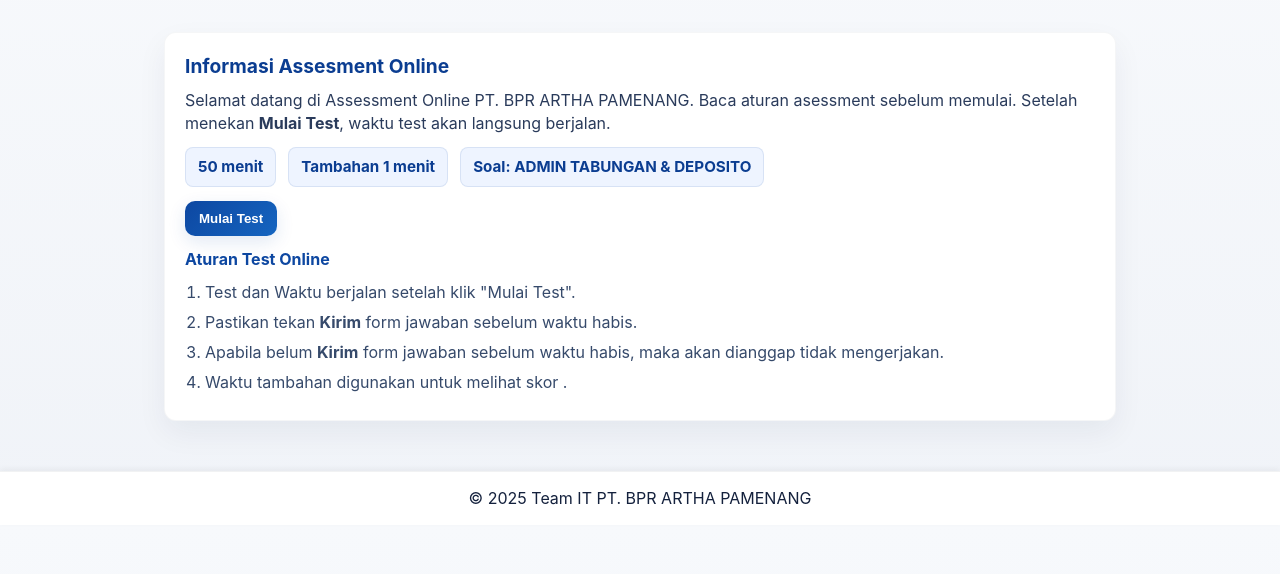
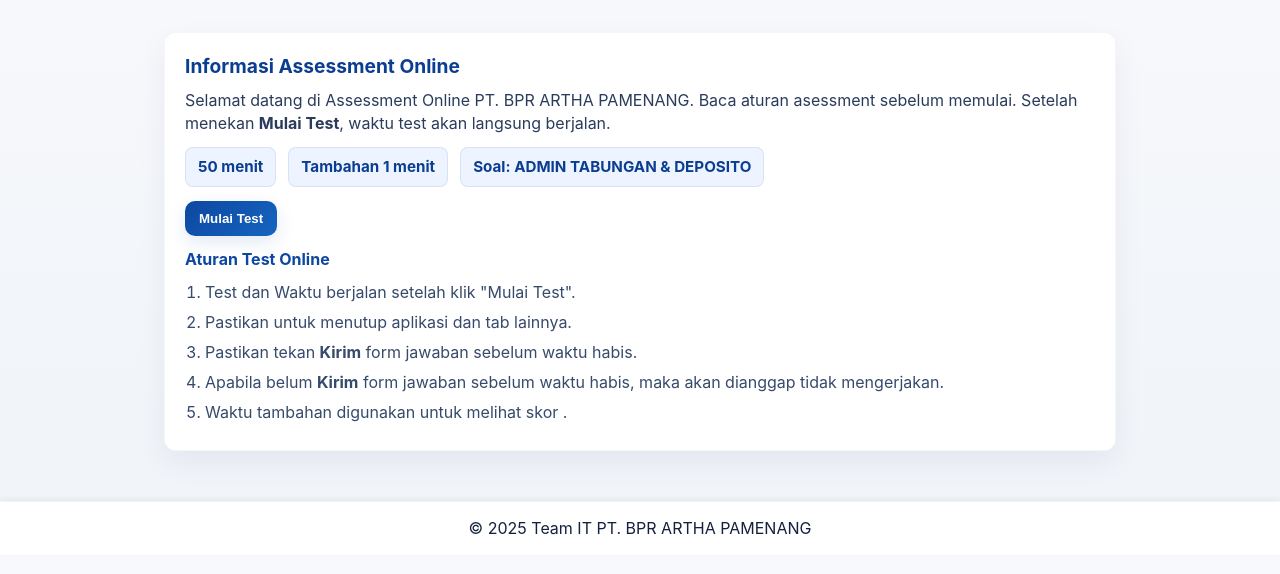
Before and after one commit to dwinz14/Assessment-online, a plain HTML site: page ADMIN_TABUNGAN-DEPOSITO/index.html in a window 1280 px wide. Shown: the part 70-644 px from the top of the page. Drawn offline with Linux system fonts and the light colour scheme.

Commit message:
changes "informasi-test"

```diff
--- a/ADMIN_TABUNGAN-DEPOSITO/index.html
+++ b/ADMIN_TABUNGAN-DEPOSITO/index.html
@@ -25,7 +25,7 @@
     <main class="main-wrap">
       <!-- LANDING CARD -->
       <section id="landing" class="card landing-card">
-        <h1 class="title">Informasi Assesment Online</h1>
+        <h1 class="title">Informasi Assessment Online</h1>
         <p class="desc">Selamat datang di Assessment Online PT. BPR ARTHA PAMENANG. Baca aturan asessment sebelum memulai. Setelah menekan <strong>Mulai Test</strong>, waktu test akan langsung berjalan.</p>
 
         <div class="meta">
@@ -42,6 +42,7 @@
           <h3>Aturan Test Online</h3>
           <ol>
             <li>Test dan Waktu berjalan setelah klik "Mulai Test".</li>
+            <li>Pastikan untuk menutup aplikasi dan tab lainnya.</li>
             <li>Pastikan tekan <strong>Kirim</strong> form jawaban sebelum waktu habis.</li>
             <li>Apabila belum <strong>Kirim</strong> form jawaban sebelum waktu habis, maka akan dianggap tidak mengerjakan.</li>
             <li>Waktu tambahan digunakan untuk melihat skor .</li>
@@ -64,7 +65,7 @@
         </div>
 
         <div id="finishedCard" class="finished-card" style="display: none">
-          <h2>✅ Assesment Online Sudah Selesai</h2>
+          <h2>✅ Assessment Online Sudah Selesai</h2>
           <p class="muted">Waktu pengerjaan dan waktu tambahan telah berakhir. Jika belum menekan tombol <strong>Kirim</strong>, jawaban tidak tersimpan dan dianggap tidak mengerjakan.</p>
         </div>
       </section>
```
Also changed, not shown: CS-TELLER-ADMIN_KREDIT/index.html (+2 -1 lines), Head_kas-Head_CS-Kakas_operasional/index.html (+2 -1 lines), Kasie Operasional_Staf SKAI/index.html (+2 -1 lines), akunting/index.html (+2 -1 lines).
